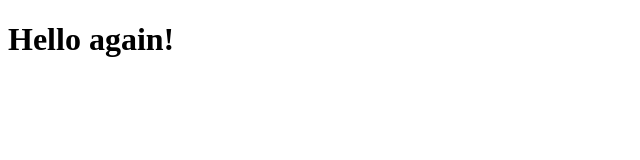
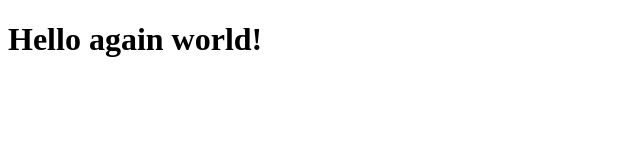
Before and after one commit to jonathankeuls/monday41, a plain HTML site: page index.html in a window 1280 px wide. Shown: the whole page, without its empty margins (0-640 px from the left). Drawn offline with Linux system fonts and the light colour scheme.

Commit message:
changed h1

```diff
--- a/index.html
+++ b/index.html
@@ -9,7 +9,7 @@
 </head>
 <body>
 
-<h1> Hello again!</h1>
+<h1> Hello again world!</h1>
 
 </body>
 
```
